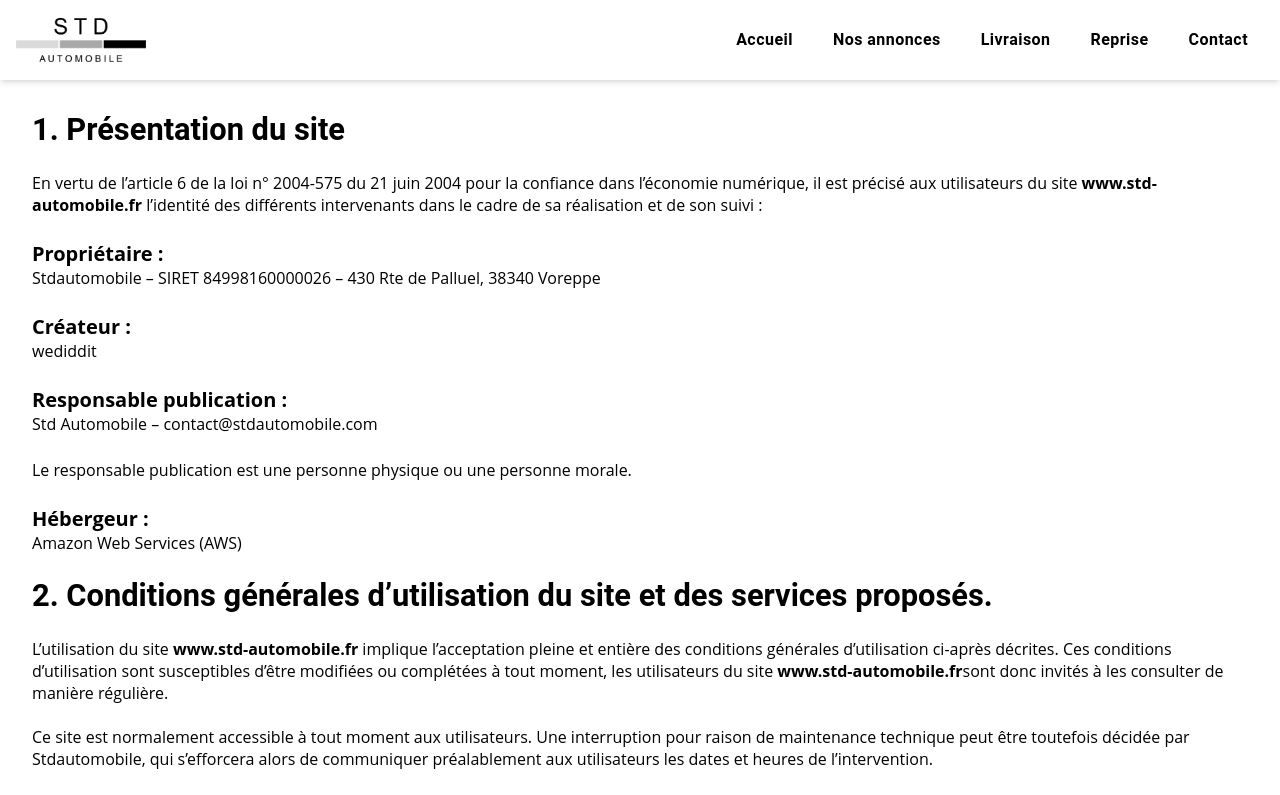
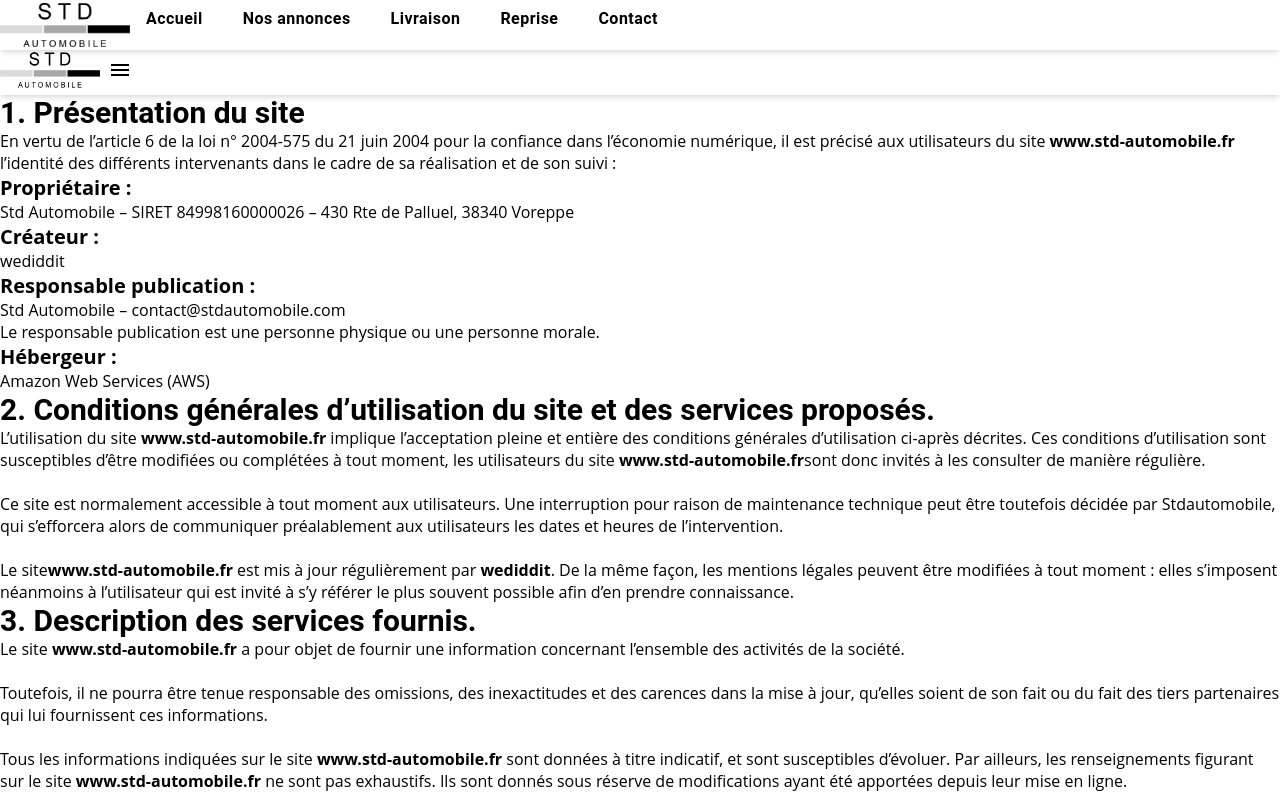
Before and after one commit to wediddit/std-automobile-front, a Next.js app: page /legalnotice in a window 1280 px wide. Shown: the top 795 px of the page. Built offline with nearby package versions, Linux system fonts and the light colour scheme.

Commit message:
maj next js

```diff
--- a/pages/legalnotice.js
+++ b/pages/legalnotice.js
@@ -33,7 +33,7 @@
             Propriétaire :
           </Box>
           <Box>
-            Stdautomobile – SIRET 84998160000026 – 430 Rte de Palluel, 38340
+            Std Automobile – SIRET 84998160000026 – 430 Rte de Palluel, 38340
             Voreppe
           </Box>
         </Stack>
--- a/pages/privacypolicy.js
+++ b/pages/privacypolicy.js
@@ -33,7 +33,7 @@
             Propriétaire :
           </Box>
           <Box>
-            Stdautomobile – SIRET 84998160000026 – 430 Rte de Palluel, 38340
+            Std Automobile – SIRET 84998160000026 – 430 Rte de Palluel, 38340
             Voreppe
           </Box>
         </Stack>
```
Also changed, not shown: package.json (+8 -8 lines), 1 other file (tests, documents, lock files or other folders).
